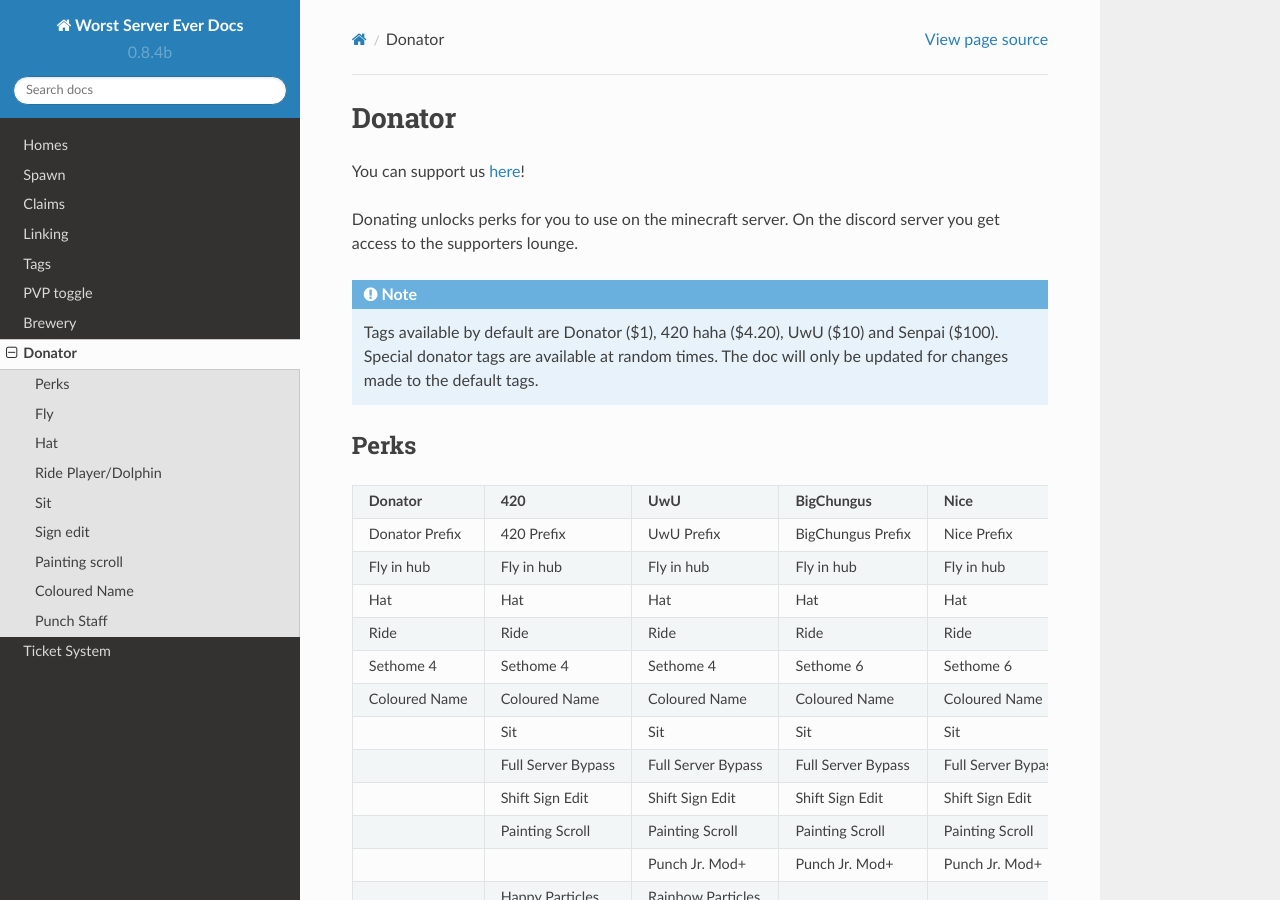
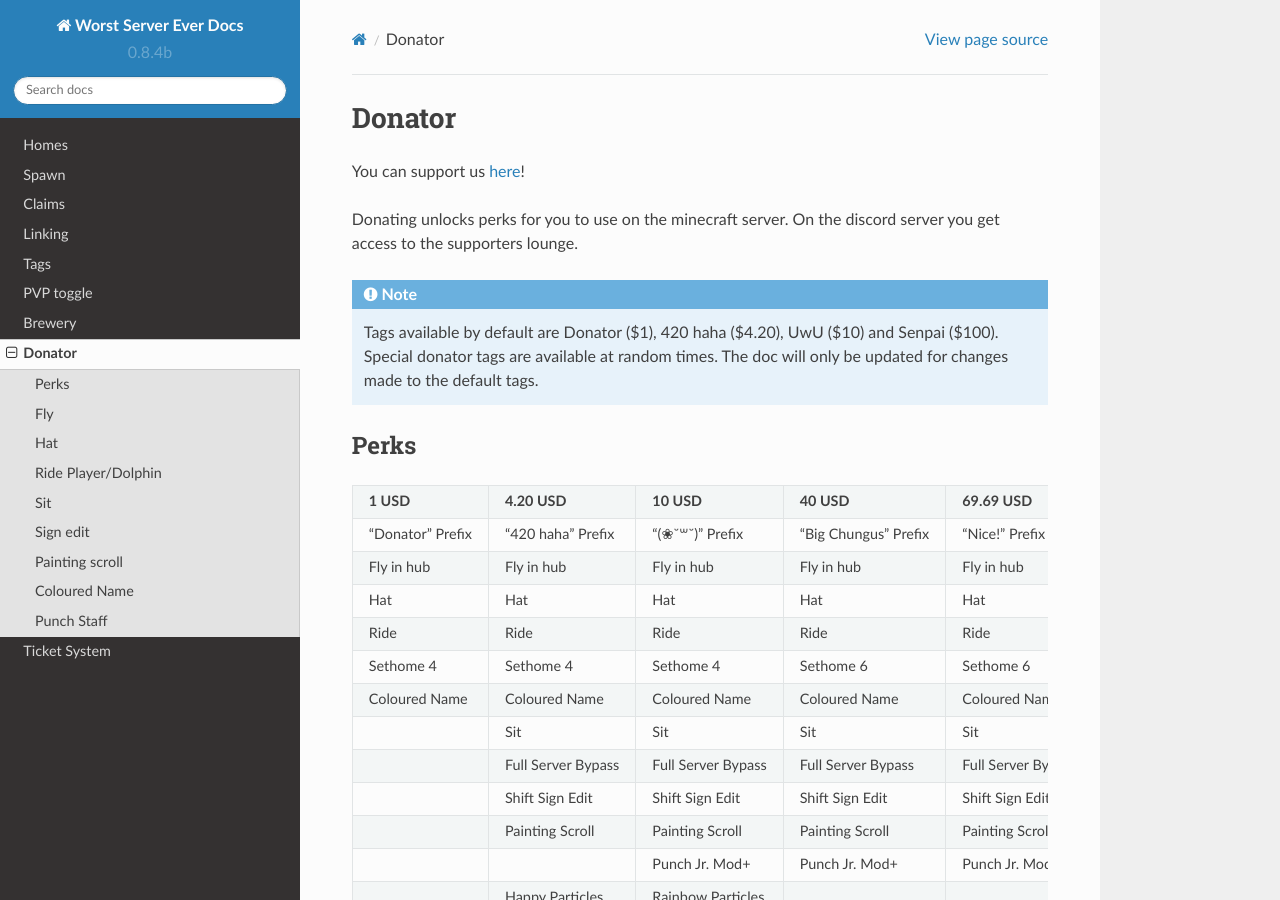
Before and after one commit to footdabmommy/wse, a Sphinx documentation site: the page built from docs/source/donator.rst, in a window 1280 px wide and 900 px high. Built offline with Sphinx 7.4.7 and the Read the Docs theme 2.0.0, drawn with Linux system fonts in a browser that asks for light colours.

Commit message:
Update donator.rst

```diff
--- a/docs/source/donator.rst
+++ b/docs/source/donator.rst
@@ -14,22 +14,22 @@ Perks
 
 .. list-table::
 
-  * - **Donator**
-    - **420**
-    - **UwU**
-    - **BigChungus**
-    - **Nice**
-    - **Senpai**
-    - **Beeg Yoshi**
-    - **Bruh Moment**
-  * - Donator Prefix
-    - 420 Prefix
-    - UwU Prefix
-    - BigChungus Prefix
-    - Nice Prefix
-    - Senpai Prefix
-    - Beeg Yoshi Prefix
-    - Bruh Moment Prefix
+  * - **1 USD**
+    - **4.20 USD**
+    - **10 USD**
+    - **40 USD**
+    - **69.69 USD**
+    - **100 USD**
+    - **250 USD**
+    - **400 USD**
+  * - "Donator" Prefix
+    - "420 haha" Prefix
+    - "(❀˘꒳˘)" Prefix
+    - "Big Chungus" Prefix
+    - "Nice!" Prefix
+    - "Senpai" Prefix
+    - "Beeg Yoshi" Prefix
+    - "Bruh Moment" Prefix
   * - Fly in hub
     - Fly in hub
     - Fly in hub
@@ -127,6 +127,7 @@ Perks
     -
     -
 
+
 Fly
 --------
 
```
